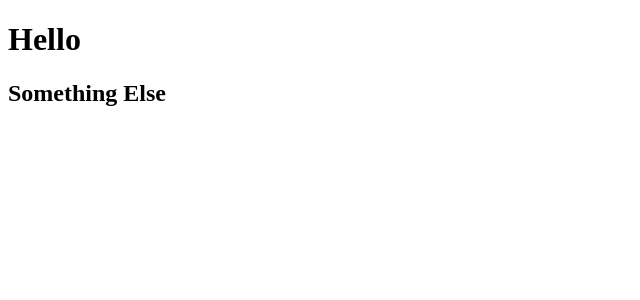
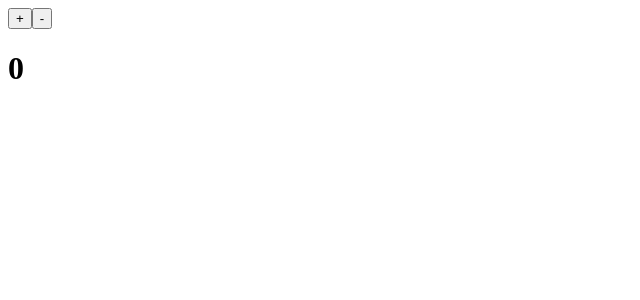
Before and after one commit to JerinBoyd/react-counter, a React (Create React App) app: page / in a window 1280 px wide. Shown: the top 300 px of the page, without its empty margins (0-640 px from the left). Built offline with nearby package versions, Linux system fonts and the light colour scheme.

Commit message:
made the increment and decrement button work on counter

```diff
--- a/src/App.js
+++ b/src/App.js
@@ -2,12 +2,20 @@
 
 
 class App extends Component {
+  constructor(){
+    super();
+    this.state = {
+      count: 0
+    }
+  }
   render() {
     return (
       <div>
-      <h1>Hello </h1>
-      <h2>Something Else</h2>
+        <button onClick={() => this.setState({count: this.state.count + 1})}>+</button>
+        <button onClick={() => this.setState({count: this.state.count - 1})}>-</button>
+        <h1>{this.state.count}</h1>
       </div>
+
     );
   }
 }
```
